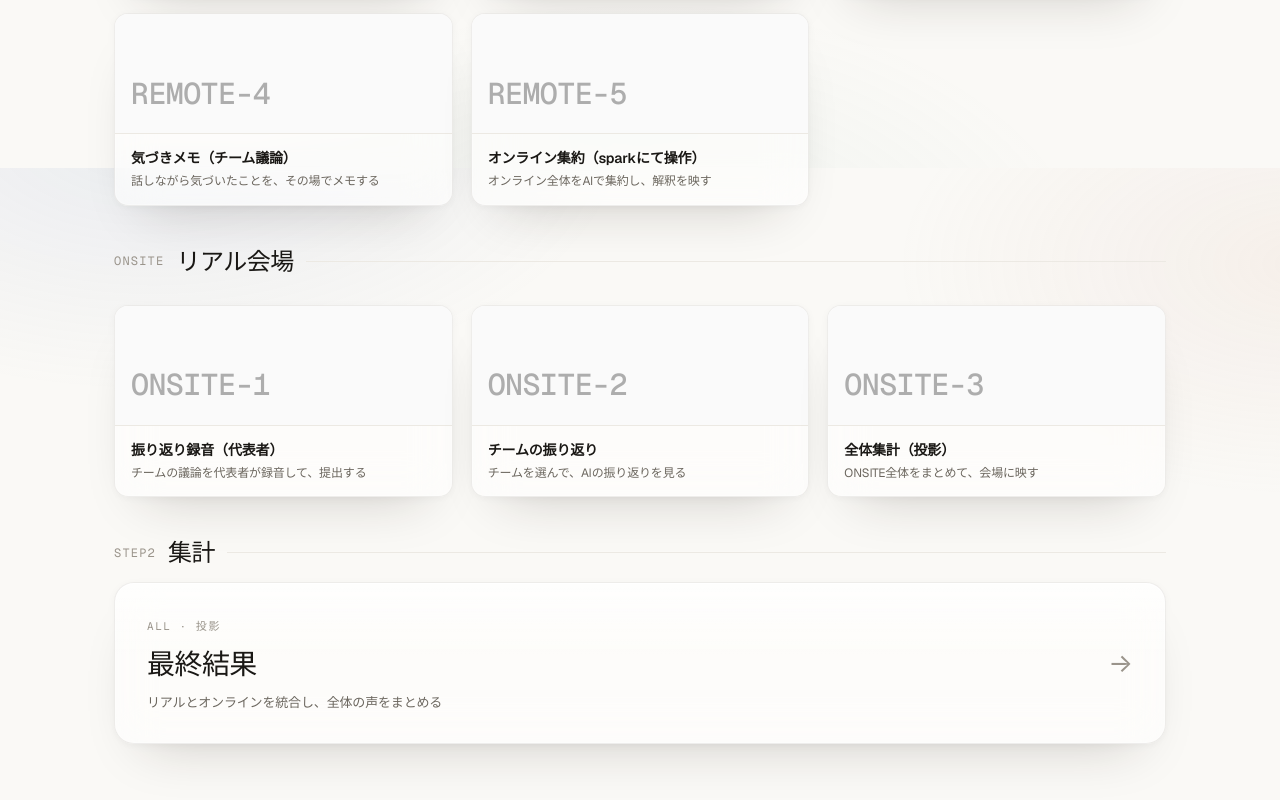
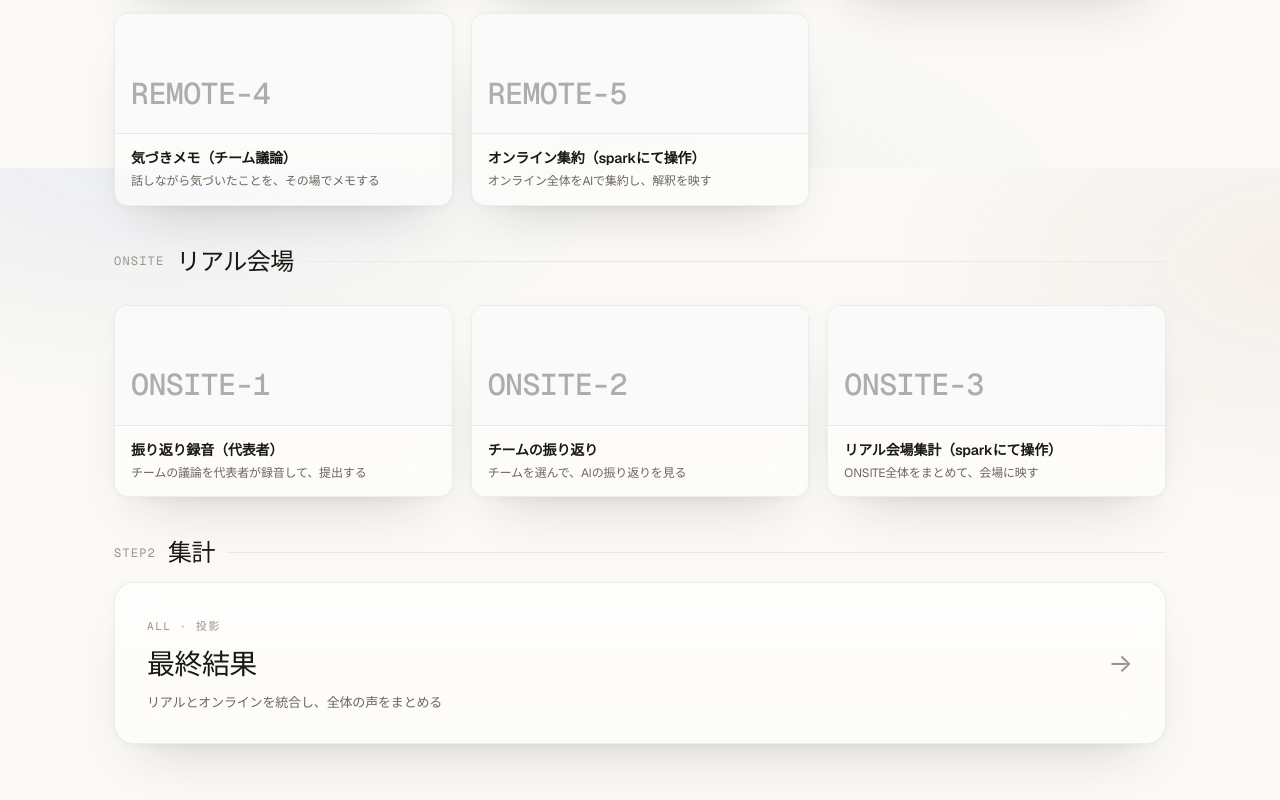
Before and after one commit to kou-uni/workshop-visualizer, a Next.js app: page / in a window 1280 px wide. Shown: the part 632-1432 px from the top of the page. Built offline with nearby package versions, Linux system fonts and the light colour scheme; a web font is replaced by a local one.

Commit message:
トップ: ONSITE-3タイル名『全体集計（投影）』→『リアル会場集計（sparkにて操作）』
Co-Authored-By: Claude Opus 4.8 (1M context) <noreply@anthropic.com>

```diff
--- a/app/page.tsx
+++ b/app/page.tsx
@@ -12,7 +12,7 @@ const ONLINE_TILES = [
 const REAL_TILES = [
   { k: 'ONSITE-1', n: '振り返り録音（代表者）', d: 'チームの議論を代表者が録音して、提出する', href: '/onsite/record' },
   { k: 'ONSITE-2', n: 'チームの振り返り', d: 'チームを選んで、AIの振り返りを見る', href: '/onsite/teams' },
-  { k: 'ONSITE-3', n: '全体集計（投影）', d: 'ONSITE全体をまとめて、会場に映す', href: '/onsite/live' },
+  { k: 'ONSITE-3', n: 'リアル会場集計（sparkにて操作）', d: 'ONSITE全体をまとめて、会場に映す', href: '/onsite/live' },
 ];
 
 const DOWN = (
```
